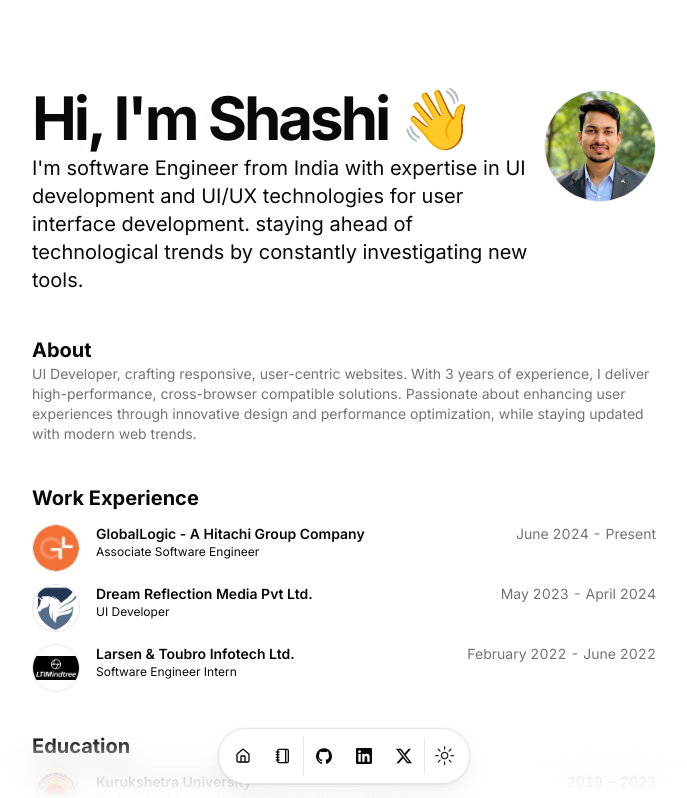
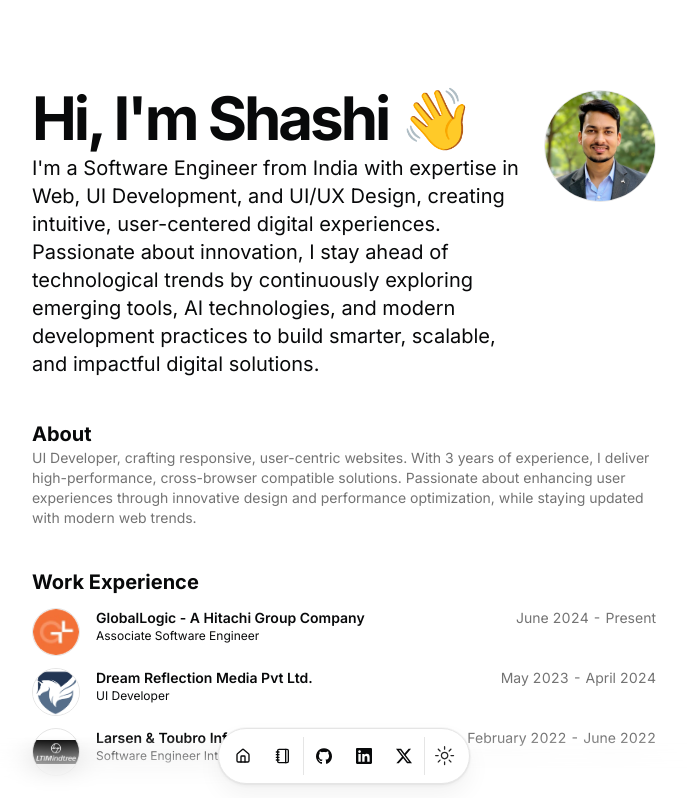
Before and after one commit to CodewithShashi/shashishekhar.com, a Next.js app: page / in a window 1280 px wide. Shown: the top 798 px of the page, without its empty margins (296-983 px from the left). Built offline with nearby package versions, Linux system fonts and the light colour scheme.

Commit message:
Update resume.tsx

```diff
--- a/src/data/resume.tsx
+++ b/src/data/resume.tsx
@@ -8,7 +8,7 @@ export const DATA = {
   location: "Noida, India",
   locationLink: "",
   description:
-    "I'm software Engineer from India with expertise in UI development and UI/UX technologies for user interface development. staying ahead of technological trends by constantly investigating new tools.",
+    "I'm a Software Engineer from India with expertise in Web, UI Development, and UI/UX Design, creating intuitive, user-centered digital experiences. Passionate about innovation, I stay ahead of technological trends by continuously exploring emerging tools, AI technologies, and modern development practices to build smarter, scalable, and impactful digital solutions.",
   summary:
     "UI Developer, crafting responsive, user-centric websites. With 3 years of experience, I deliver high-performance, cross-browser compatible solutions. Passionate about enhancing user experiences through innovative design and performance optimization, while staying updated with modern web trends.",
   avatarUrl: "/Profile.png",
```
